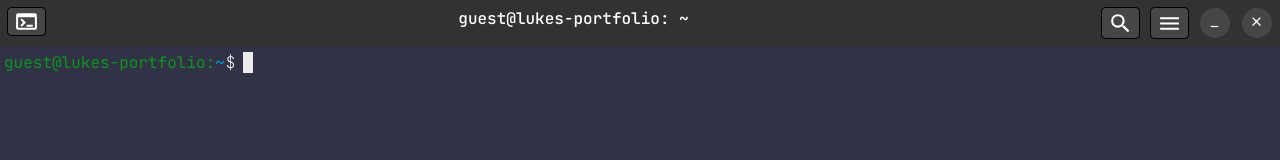
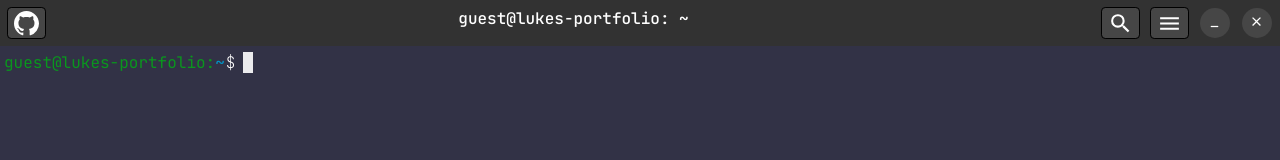
Before and after one commit to lukeharwood11/portfolio-term, a React (Create React App) app: page / in a window 1280 px wide. Shown: the top 160 px of the page. Built offline with nearby package versions, Linux system fonts and the light colour scheme; no server answers.

Commit message:
Add links

```diff
--- a/src/App.css
+++ b/src/App.css
@@ -32,6 +32,12 @@ body {
     justify-content: center;
     align-items: center;
     color: white;
+    padding-block: 1px;
+    padding-inline: 6px;
+    box-sizing: border-box;
+    margin: 0em;
+    width: 37px;
+    height: 30px;
 }
 
 .cmd-btn:hover {
--- a/src/home/home.page.css
+++ b/src/home/home.page.css
@@ -100,3 +100,10 @@ p {
     color: white;
     white-space: pre-wrap;
 }
+
+.os-main {
+    display: flex;
+    height: 100%;
+    width: 100%;
+    /* background-color: blue; */
+}
--- a/src/home/home.page.jsx
+++ b/src/home/home.page.jsx
@@ -1,10 +1,22 @@
 import { useState } from "react";
 import { Terminal } from "./terminal";
+import { BsTerminalFill } from "react-icons/bs";
+import { FaUbuntu } from "react-icons/fa";
+
+import "./home.page.css";
 
 export const HomePage = () => {
+	const [visible, setVisible] = useState(true);
 	return (
 		<div className="home-page">
-			<Terminal />
+			{visible && <Terminal onMinimize={() => setVisible(false)} /> }
+			{
+				!visible && (
+					<div className="os-main">
+						<iframe width={"100%"} height={"100%"} src="http://www.youtube.com/embed/dQw4w9WgXcQ?autoplay=1&mute=1&enablejsapi=1" allow="autoplay"></iframe>
+					</div>
+				)
+			}
 		</div>
 	);
 };
--- a/src/home/terminal.jsx
+++ b/src/home/terminal.jsx
@@ -8,18 +8,19 @@ import {
     MdMinimize,
     MdClose,
 } from "react-icons/md";
+import { VscGithubInverted } from "react-icons/vsc";
 import { SingleTerminalCommand } from "./command-component";
 import { system } from "../system/init";
 import { SystemConnection } from "../system/system";
 import { isMobile } from "react-device-detect";
 
-const NavBar = ({ cwd }) => {
+const NavBar = ({ cwd, onMinimize }) => {
     return (
         <div className="nav-bar">
             <div className="left-command-bar">
-                <button className="cmd-btn">
-                    <MdOutlineTerminal size={25} />
-                </button>
+                <a href="https://github.com/lukeharwood11/portfolio-term" target="_blank" className="cmd-btn">
+                    <VscGithubInverted size={25} />
+                </a>
             </div>
             <div className="middle-bar">guest@lukes-portfolio: {cwd}</div>
             <div className="right-command-bar">
@@ -31,7 +32,7 @@ const NavBar = ({ cwd }) => {
                         <button className="cmd-btn">
                             <MdMenu size={25} />
                         </button>
-                        <button className="circle-cmd-btn">
+                        <button onClick={onMinimize} className="circle-cmd-btn">
                             <MdMinimize size={15} />
                         </button>
                     </>
@@ -60,7 +61,7 @@ class Command {
     }
 }
 
-export const Terminal = () => {
+export const Terminal = ({ onMinimize }) => {
     // command buffer should contain three things:
     // the command
     // the output
@@ -196,6 +197,7 @@ export const Terminal = () => {
     return (
         <div className="terminal">
             <NavBar
+                onMinimize={onMinimize}
                 cwd={
                     commandBuffer.length > 0
                         ? commandBuffer[commandBuffer.length - 1].location
```
